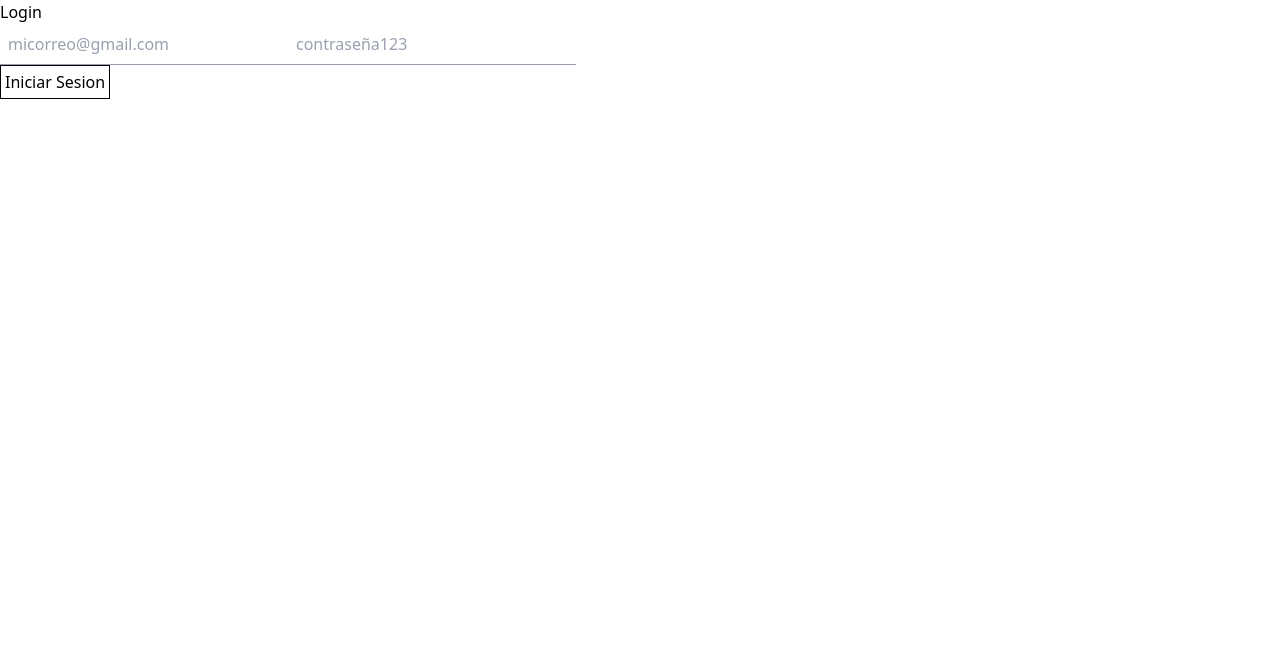
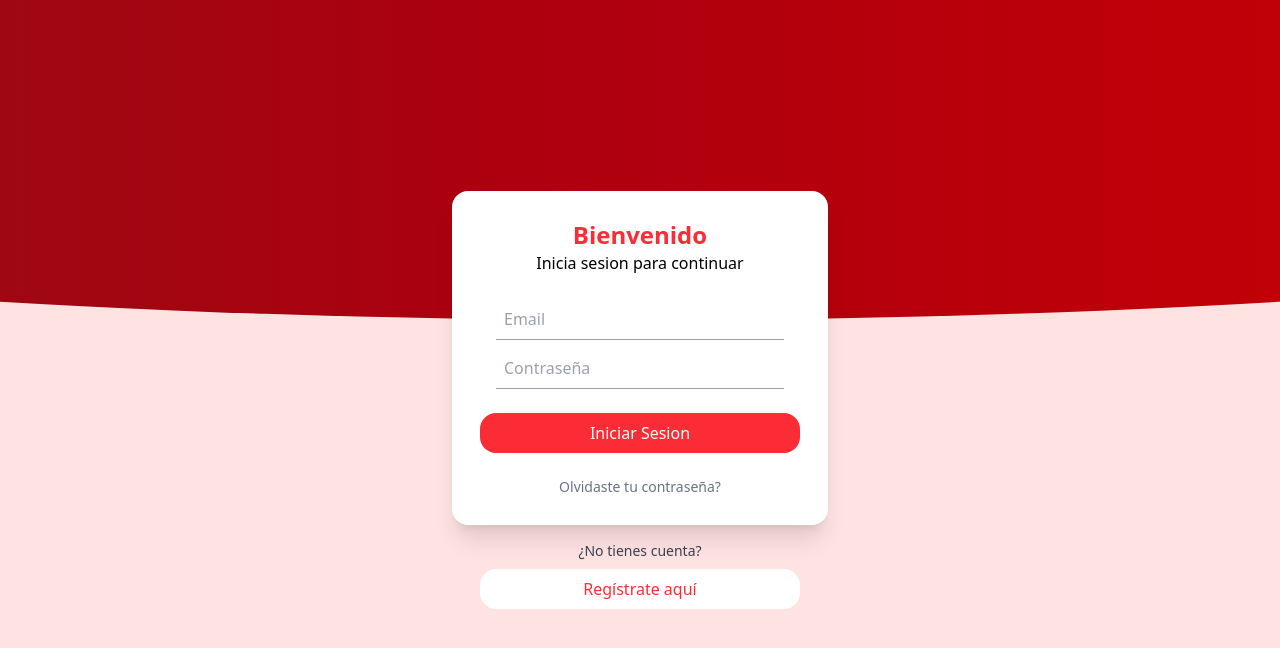
Before and after one commit to Osvaldx/Koda-App-2025, an Angular app: page /login in a window 1280 px wide. Shown: the top 648 px of the page. Built offline with nearby package versions, Linux system fonts and the light colour scheme.

Commit message:
Estructura del login

```diff
--- a/src/app/pages/auth/login/login.html
+++ b/src/app/pages/auth/login/login.html
@@ -1,9 +1,44 @@
-<p>Login</p>
-<form [formGroup]="loginForm">
-    <div>
-        <app-custom-input [controller]="loginForm.controls.email" type="email" autocomplete="email" placeholder="micorreo@gmail.com"></app-custom-input>
-        <app-custom-input [controller]="loginForm.controls.password" type="password" autocomplete="off" placeholder="contraseña123"></app-custom-input>
+
+<main class="relative min-h-screen bg-red-100 flex flex-col justify-center items-center">
+    <div class="absolute top-0 left-0 w-full h-[40vh] bg-gradient-to-r from-red-800 to-red-700 clip-curve">
     </div>
+    <form [formGroup]="loginForm" class="relative z-10 flex justify-center items-center flex-col gap-6 p-7 rounded-2xl bg-white shadow-xl">
+        <div class="text-center">
+            <h1 class="text-2xl font-bold text-red-500">Bienvenido</h1>
+            <p>Inicia sesion para continuar</p>
+        </div>
+        <div class="flex justify-center items-center flex-col gap-2">
+            <app-custom-input [controller]="loginForm.controls.email" type="email" autocomplete="email" placeholder="Email"></app-custom-input>
+                @if (loginForm.controls.email.errors && loginForm.controls.email.touched) {
+                    <div class="text-sm text-red-500">
+                        @if (loginForm.controls.email.errors['required']) {
+                            <p>[!] El correo es requerido</p>
+                        }
+                        @if (loginForm.controls.email.errors['email']) {
+                            <p>[!] Ingresa un correo válido</p>
+                        }
+                    </div>
+                }
+            <app-custom-input [controller]="loginForm.controls.password" type="password" autocomplete="off" placeholder="Contraseña"></app-custom-input>
+                @if (loginForm.controls.password.errors && loginForm.controls.password.touched) {
+                        <div class="text-sm text-red-500">
+                            @if (loginForm.controls.password.errors['required']) {
+                                <p>[!] La contraseña es requerida</p>
+                            }
+                        </div>
+                    }
+        </div>
 
-    <button class="border border-black p-1" (click)="login()" type="button">Iniciar Sesion</button>
-</form>
+        <button class="bg-red-500 text-white rounded-2xl w-80 p-2" (click)="login()" type="button">Iniciar Sesion</button>
+        <a href="" class="text-sm text-gray-500">Olvidaste tu contraseña?</a>
+    </form>
+
+
+    <div class="relative z-10 text-center text-gray-700 mt-4">
+        <p class="text-sm">¿No tienes cuenta?</p>
+        <button
+            class="bg-white text-red-500 rounded-2xl w-80 p-2 mt-2">
+                Regístrate aquí
+        </button>
+    </div>
+</main>
```
